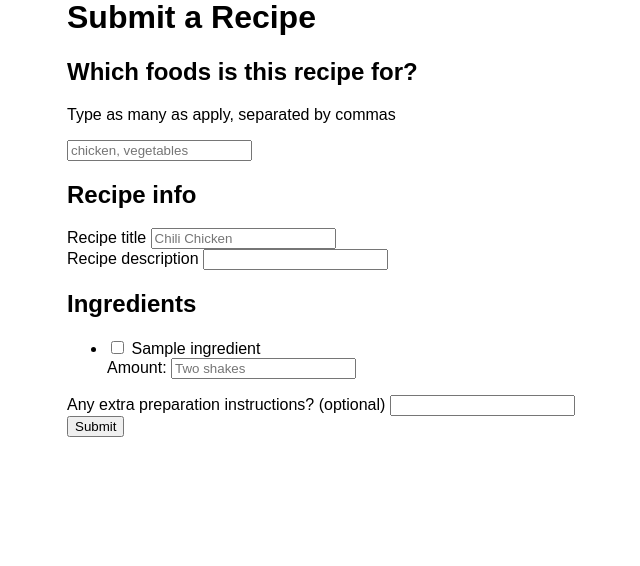
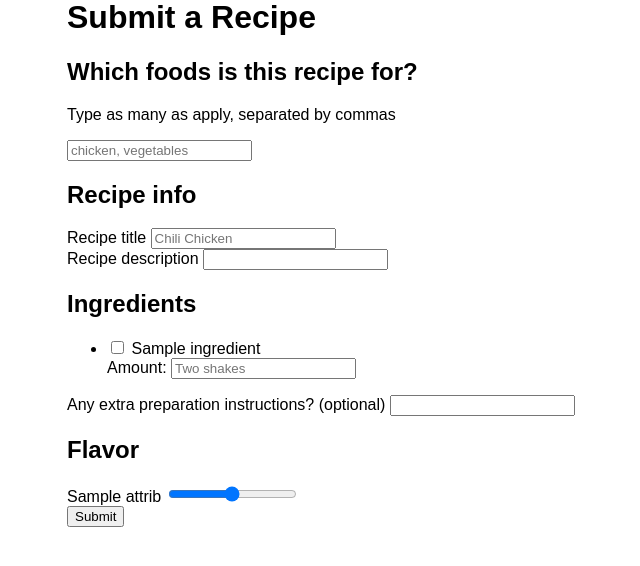
Before and after one commit to nate-parrott/spiceX, a Python web app: template webapp/templates/submit_recipe.html in a window 1280 px wide. Shown: the part 122-688 px from the top of the page, without its empty margins (173-813 px from the left). Run offline with Jinja, Linux system fonts and the light colour scheme; the template is opened without the code that fills it: most values are stand-ins (such as "Sample title", 1, 10 or a date in 2020).

Commit message:
add flavor profile

```diff
--- a/webapp/models.py
+++ b/webapp/models.py
@@ -13,4 +13,7 @@ class Recipe(ndb.Model):
     ingredients = ndb.JsonProperty() # [{"ingredient": <id>, "amount": <>}]
     extra_instructions = ndb.TextProperty()
 
+    spicyness = ndb.FloatProperty()
+    sweetness = ndb.FloatProperty()
+
     enabled = ndb.BooleanProperty(default=False)
--- a/webapp/templates/submit_recipe.html
+++ b/webapp/templates/submit_recipe.html
@@ -56,6 +56,16 @@
   </section>
 
   <section>
+    <h2>Flavor</h2>
+    {% for attrib in flavor_attribs %}
+      <div>
+        <label>{{ attrib.label }}</label>
+        <input type="range" name="{{ attrib.name }}" min="1" max="5" value="3" />
+      </div>
+    {% endfor %}
+  </section>
+
+  <section>
     <input type='submit'/>
   </section>
 </form>
```
Also changed, not shown: webapp/recipes.py (+13 -2 lines).
